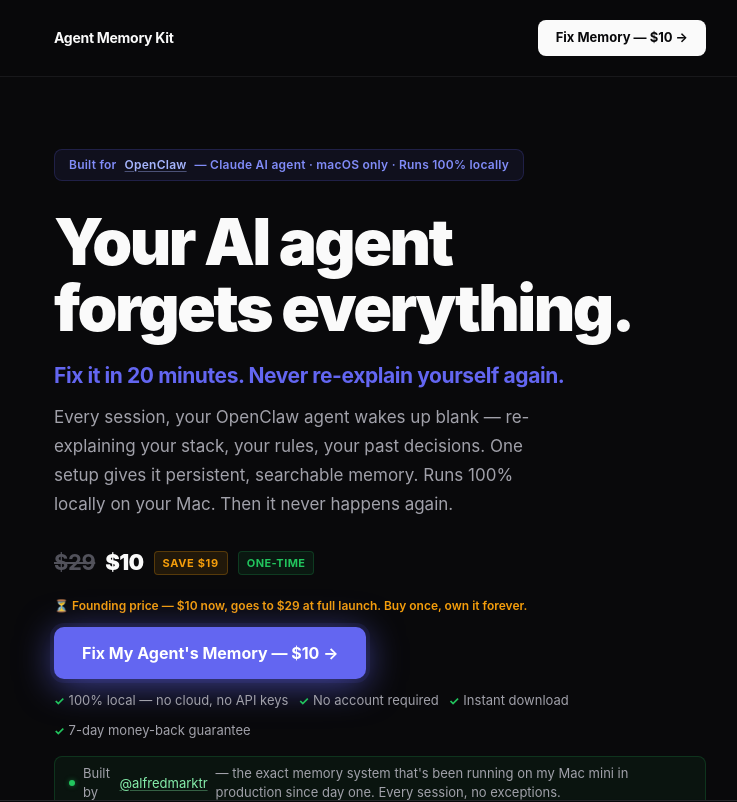
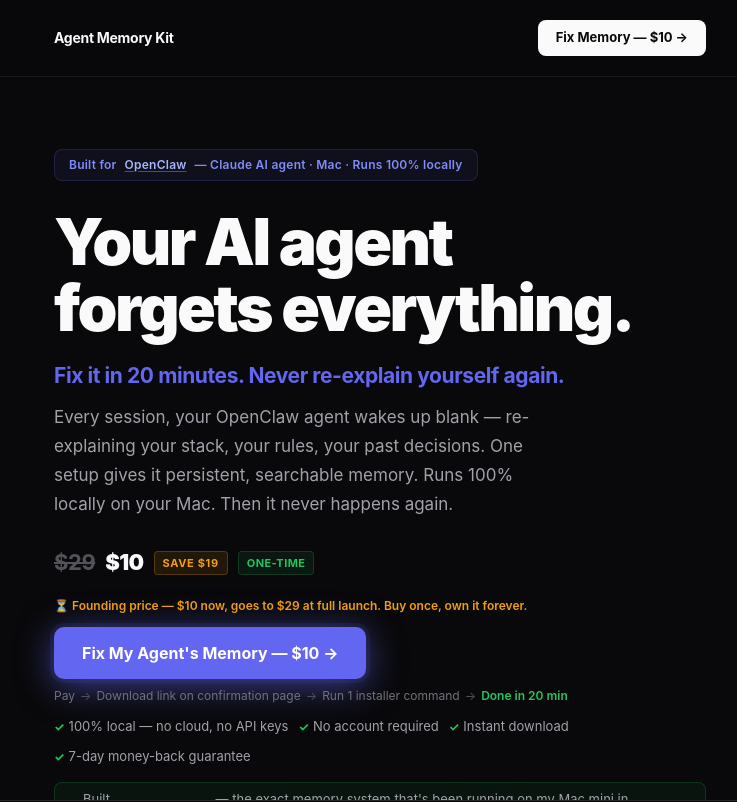
Before and after one commit to marcoiaq/agent-memory-kit, a Next.js app: page / in a window 1280 px wide. Shown: the top 802 px of the page, without its empty margins (260-997 px from the left). Built offline with nearby package versions, Linux system fonts and the light colour scheme.

Commit message:
ux: remove 'macOS only' exclusionary framing + add post-CTA micro-flow in hero

```diff
--- a/app/page.tsx
+++ b/app/page.tsx
@@ -451,7 +451,7 @@ export default function Home() {
           <div className="hero-badge">
             Built for{' '}
             <a href="https://openclaw.ai" target="_blank" rel="noopener noreferrer">OpenClaw</a>
-            {' '}— Claude AI agent · macOS only · Runs 100% locally
+            {' '}— Claude AI agent · Mac · Runs 100% locally
           </div>
           <h1>Your AI agent<br />forgets everything.</h1>
           <p style={{fontSize: 'clamp(17px, 2.8vw, 21px)', fontWeight: 700, color: '#6366f1', letterSpacing: '-0.02em', marginBottom: '14px', lineHeight: 1.3}}>
@@ -473,6 +473,15 @@ export default function Home() {
             <a href="/api/create-checkout" className="cta-main cta-pulse">
               Fix My Agent&apos;s Memory — $10 →
             </a>
+            <span style={{fontSize:'12px', color:'#52525b', display:'flex', alignItems:'center', gap:'5px', flexWrap:'wrap', marginTop:'-4px'}}>
+              <span style={{color:'#71717a'}}>Pay</span>
+              <span>→</span>
+              <span style={{color:'#71717a'}}>Download link on confirmation page</span>
+              <span>→</span>
+              <span style={{color:'#71717a'}}>Run 1 installer command</span>
+              <span>→</span>
+              <span style={{color:'#22c55e', fontWeight:600}}>Done in 20 min</span>
+            </span>
             <span className="hero-note">
               <span className="hero-note-item">100% local — no cloud, no API keys</span>
               <span className="hero-note-item">No account required</span>
```
